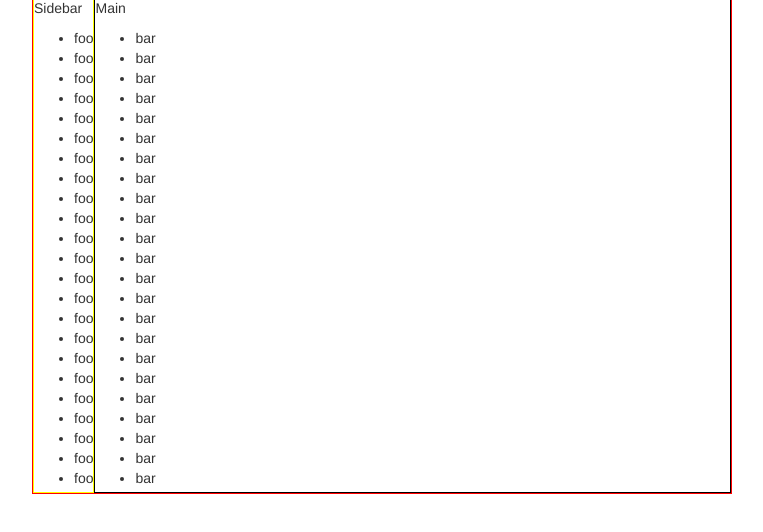
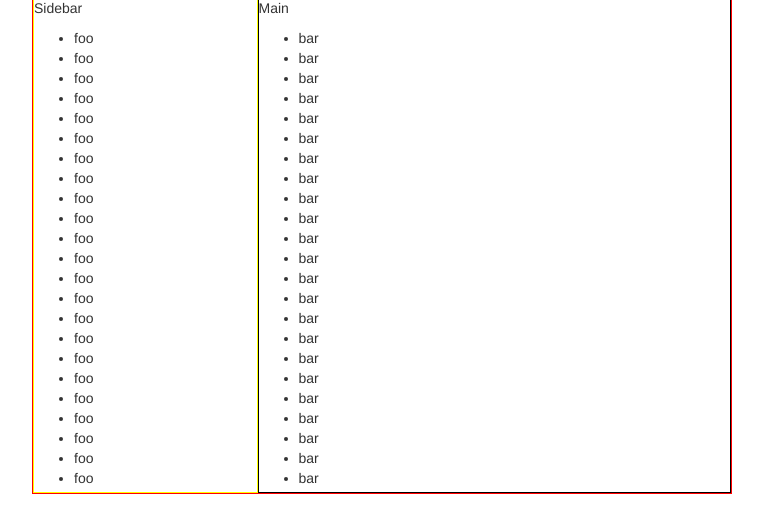
Before and after one commit to fkoester/angular-filemanager-demo, a plain HTML site: page basic.html in a window 1280 px wide. Shown: the part 126-658 px from the top of the page, without its empty margins (258-1021 px from the left). Drawn offline with nearby package versions, Linux system fonts and the light colour scheme.

Commit message:
Set better flex params

```diff
--- a/basic.css
+++ b/basic.css
@@ -1,12 +1,12 @@
 .main {
   overflow-y: auto;
-  flex: 1 1 0;
+  flex: 3 1 400px;
   border: 1px solid black;
 }
 
 .sidebar {
   overflow-y: auto;
-  flex: 0 0 auto;
+  flex: 1 0 200px;
   border: 1px solid yellow;
 }
 
```
